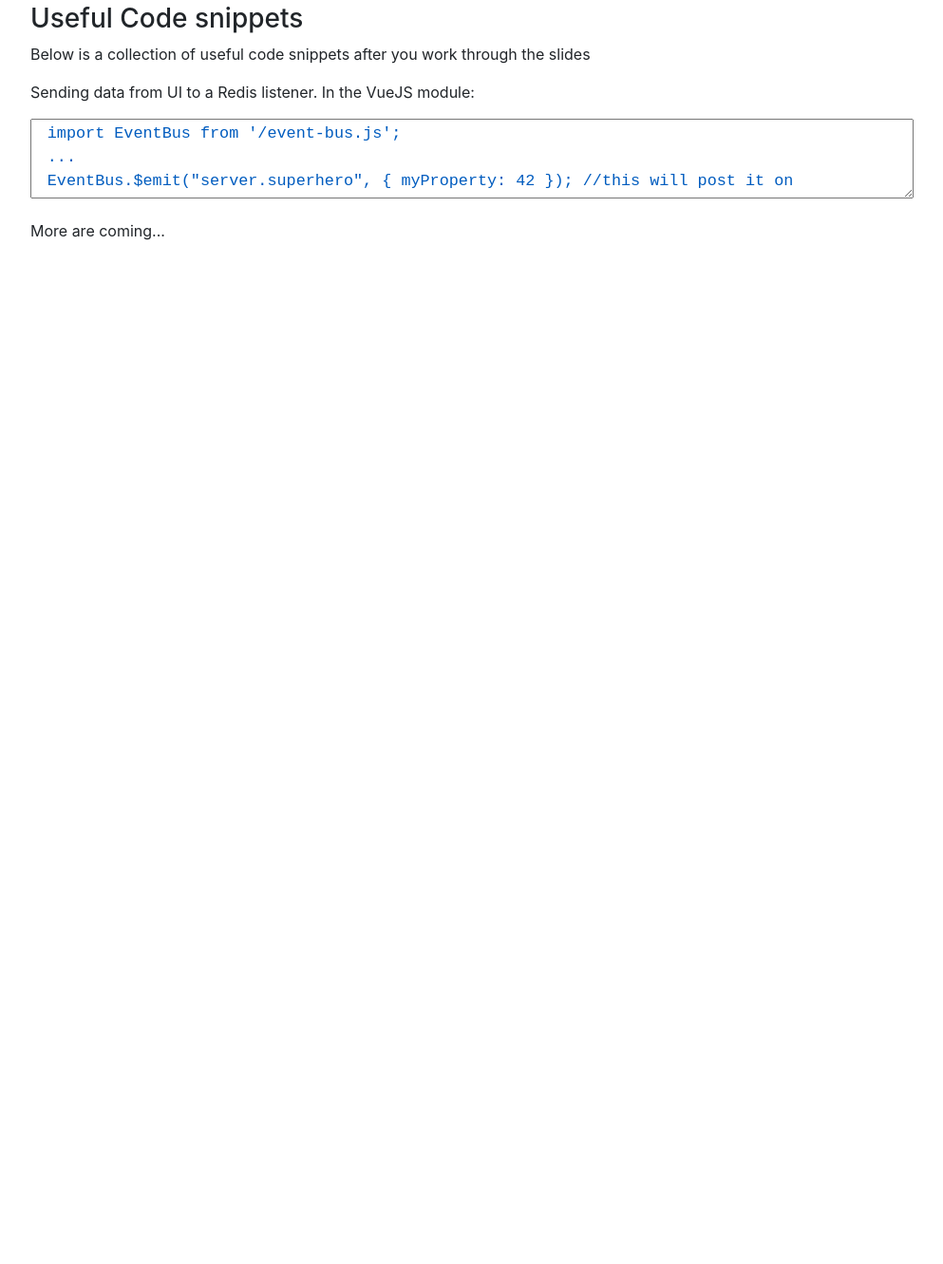
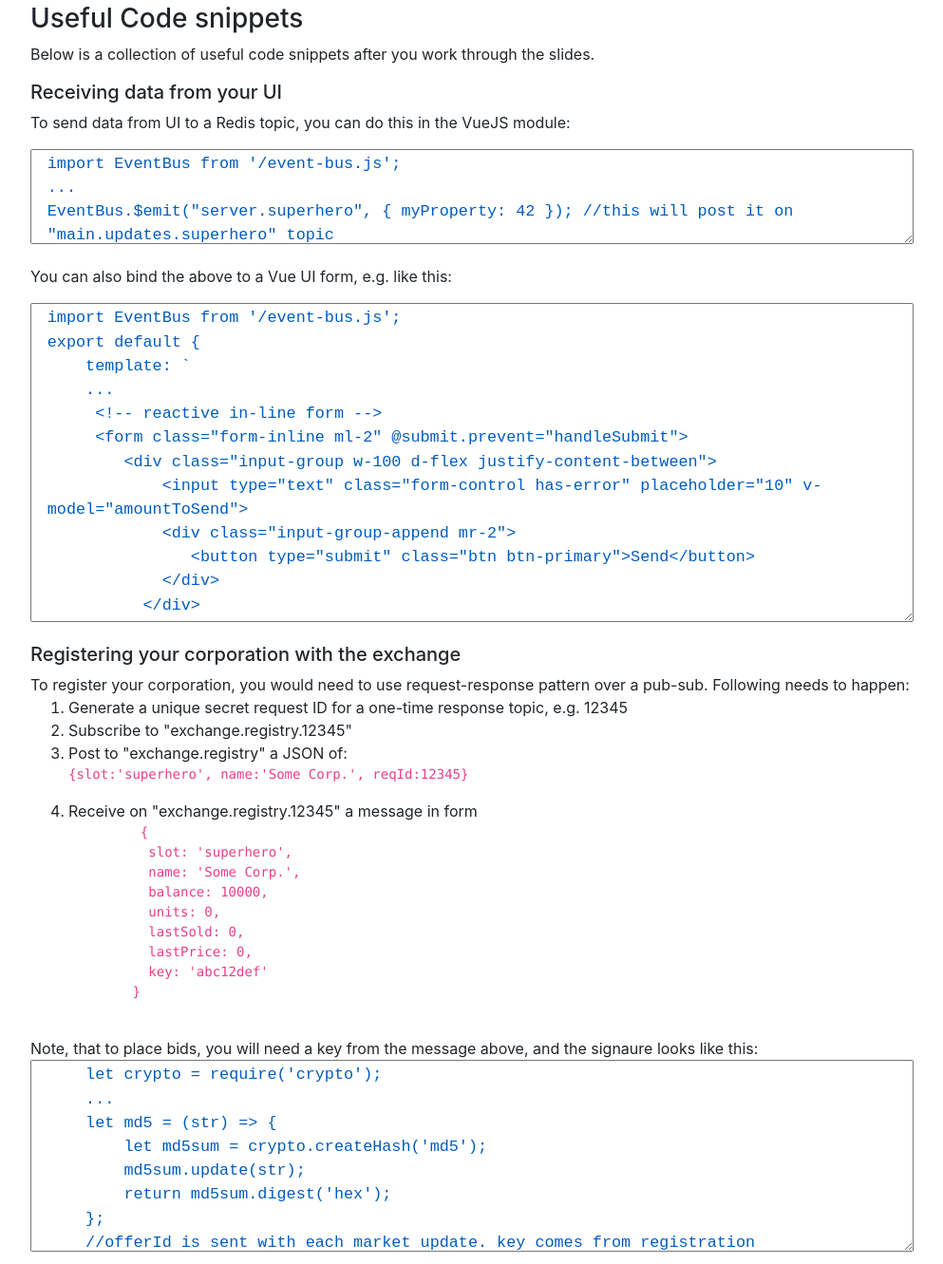
Before and after one commit to exceeder/crowd-ui, a website: page public/example1.html in a window 1280 px wide. Shown: the part 69-1400 px from the top of the page at 95% size, without its empty margins (143-1136 px from the left). Before the commit the page ends 800 px from the top, so only its background shows below. Drawn offline with Linux system fonts and the light colour scheme.

Commit message:
More examples

```diff
--- a/public/example1.html
+++ b/public/example1.html
@@ -22,15 +22,85 @@
 <div class="container-fluid" id="app" style="max-width:60em; margin:1em auto">
 
   <h3>Useful Code snippets</h3>
-  <p>Below is a collection of useful code snippets after you work through the slides</p>
-  <p>Sending data from UI to a Redis listener. In the VueJS module:
+  <p>Below is a collection of useful code snippets after you work through the slides.</p>
+  <h5>Receiving data from your UI</h5>
+  <p>To send data from UI to a Redis topic, you can do this in the VueJS module:
   </p>
-  <pre><textarea style="height:5em;">
+  <pre><textarea style="height:6em;">
 import EventBus from '/event-bus.js';
 ...
 EventBus.$emit("server.superhero", { myProperty: 42 }); //this will post it on "main.updates.superhero" topic
   </textarea></pre>
-  More are coming...
+
+  <p>You can also bind the above to a Vue UI form, e.g. like this:</p>
+  <pre><textarea style="height:20em;">
+import EventBus from '/event-bus.js';
+export default {
+    template: `
+    ...
+     <!-- reactive in-line form -->
+     <form class="form-inline ml-2" @submit.prevent="handleSubmit">
+        <div class="input-group w-100 d-flex justify-content-between">
+            <input type="text" class="form-control has-error" placeholder="10" v-model="amountToSend">
+            <div class="input-group-append mr-2">
+               <button type="submit" class="btn btn-primary">Send</button>
+            </div>
+          </div>
+      </form>
+      <!-- reactive info box -->
+      <p class="my-info">Current balance: ${{ balance }}</p>
+    ...
+    `,
+    data() {
+        return {
+            amountToSend: '',
+            balance: '0'
+        }
+    },
+    methods: {
+      handleSubmit() {
+          if (isNaN(this.amountToSend)) return;
+          EventBus.$emit("server.superhero", { amountToSend: parseFloat(this.amountToSend) });
+      }
+    }
+  }
+  </textarea></pre>
+
+  <h5>Registering your corporation with the exchange</h5>
+  <div>
+    To register your corporation, you would need to use request-response pattern over a pub-sub.
+    Following needs to happen:
+    <ol>
+      <li>Generate a unique secret request ID for a one-time response topic, e.g. 12345 </li>
+      <li>Subscribe to "exchange.registry.12345"</li>
+      <li>Post to "exchange.registry" a JSON of: <pre>{slot:'superhero', name:'Some Corp.', reqId:12345}</pre></li>
+      <li>Receive on "exchange.registry.12345" a message in form <pre>
+         {
+          slot: 'superhero',
+          name: 'Some Corp.',
+          balance: 10000,
+          units: 0,
+          lastSold: 0,
+          lastPrice: 0,
+          key: 'abc12def'
+        }
+      </pre></li>
+    </ol>
+  Note, that to place bids, you will need a key from the message above, and the signaure looks like this:
+  <pre><textarea style="height:12em;">
+    let crypto = require('crypto');
+    ...
+    let md5 = (str) => {
+        let md5sum = crypto.createHash('md5');
+        md5sum.update(str);
+        return md5sum.digest('hex');
+    };
+    //offerId is sent with each market update. key comes from registration
+    let signature = md5(offerId+":"+key);
+  </textarea></pre>
+  </div>
+  More is coming...
+
 </div>
 
 </body>
```
